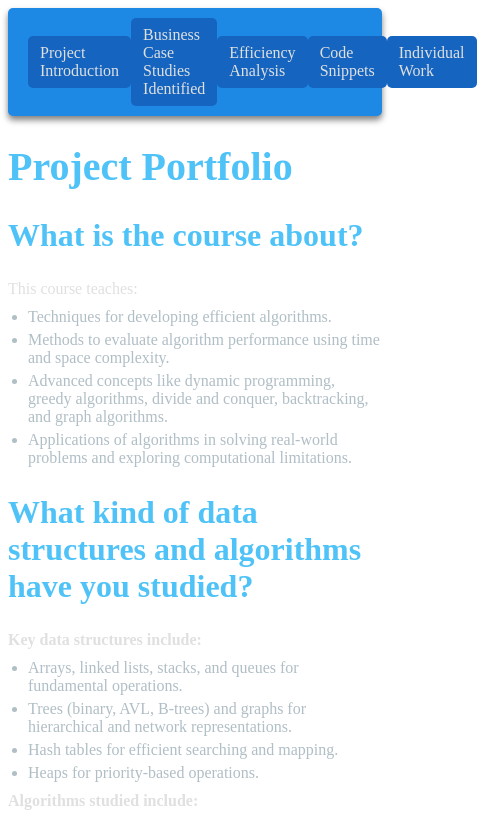
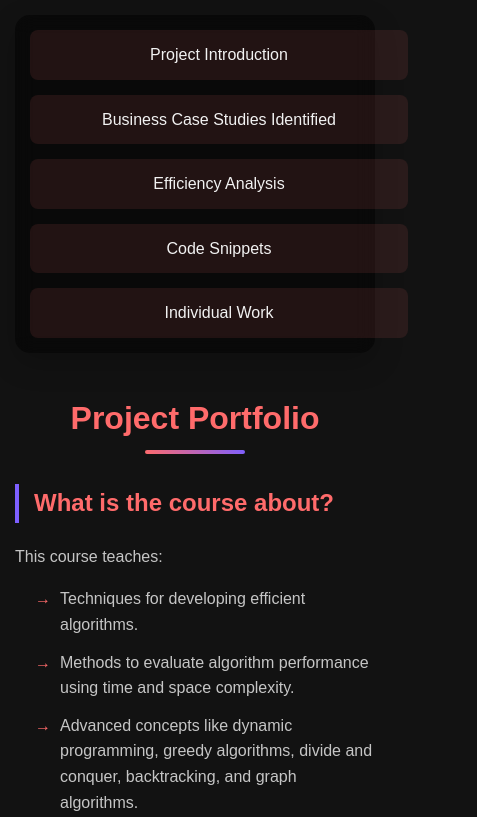
Before and after one commit to madhav-commits/project_portfolio.github.io, a plain HTML site: page index.html in a window 390 px wide. Shown: the top 817 px of the page, 477 px wide, since content can reach past the window. Drawn offline with Linux system fonts and the light colour scheme.

Commit message:
Update style.css

```diff
--- a/style.css
+++ b/style.css
@@ -1,111 +1,244 @@
-<!DOCTYPE html>
-<html lang="en">
-<head>
-    <meta charset="UTF-8">
-    <link rel="stylesheet" href="style.css">
-    <meta name="viewport" content="width=device-width, initial-scale=1.0">
-    <title>Design and Analysis of Algorithms</title>
-    <style>
-        body {
-            font-family: Arial, sans-serif;
-            line-height: 1.6;
-            margin: 0;
-            padding: 20px;
-            background-color: #121212; /* Dark gray background */
-            color: #E0E0E0; /* Off-white text */
-        }
-        h1, h2 {
-            color: #4FC3F7; /* Light blue accent */
-        }
-        h1 {
-            font-size: 2.5em;
-        }
-        h2 {
-            font-size: 2em;
-        }
-        ul {
-            margin: 10px 0;
-            padding-left: 20px;
-        }
-        ul li {
-            margin: 5px 0;
-            color: #B0BEC5; /* Muted grayish-blue */
-        }
-        nav {
-            background-color: #1E88E5; /* Medium blue */
-            color: #E0E0E0; /* Off-white */
-            padding: 10px 20px;
-            display: flex;
-            justify-content: space-around;
-            align-items: center;
-            border-radius: 5px;
-            box-shadow: 0 4px 6px rgba(0, 0, 0, 0.5);
-        }
-        nav a {
-            color: #E0E0E0; /* Off-white */
-            text-decoration: none;
-            padding: 8px 12px;
-            border-radius: 5px;
-            background: #1565C0; /* Darker blue */
-            transition: background-color 0.3s, color 0.3s;
-        }
-        nav a:hover {
-            background-color: #4FC3F7; /* Light blue */
-            color: #121212; /* Dark background for contrast */
-        }
-        p {
-            margin: 10px 0;
-            color: #E0E0E0; /* Off-white */
-        }
-    </style>
-</head>
-<body>
-    <nav>
-        <a href="index1.html">Project Introduction</a>
-        <a href="index2.html">Business Case Studies Identified</a>
-        <a href="index3.html">Efficiency Analysis</a>
-        <a href="index4.html">Code Snippets</a>
-        <a href="index5.html">Individual Work</a>
-    </nav>
+/* Base styles */
+:root {
+    --bg-dark: #121212;
+    --accent-primary: #ff6b6b;
+    --accent-secondary: #7d5fff;  /* Changed from yellow to purple */
+    --text-primary: #f2f2f2;
+    --text-secondary: rgba(242, 242, 242, 0.8);
+    --gradient-primary: linear-gradient(45deg, #ff6b6b, #7d5fff);  /* Updated gradient */
+    --card-bg: rgba(0, 0, 0, 0.5);
+}
 
-    <h1 id="introduction">Project Portfolio</h1>
+/* Rest of the base styles remain the same */
+body {
+    font-family: 'Poppins', sans-serif;
+    margin: 0;
+    padding: 20px;
+    background-color: var(--bg-dark);
+    color: var(--text-primary);
+    min-height: 100vh;
+    line-height: 1.6;
+}
 
-    <h2 id="course">What is the course about?</h2>
-    <p>This course teaches:</p>
-    <ul>
-        <li>Techniques for developing efficient algorithms.</li>
-        <li>Methods to evaluate algorithm performance using time and space complexity.</li>
-        <li>Advanced concepts like dynamic programming, greedy algorithms, divide and conquer, backtracking, and graph algorithms.</li>
-        <li>Applications of algorithms in solving real-world problems and exploring computational limitations.</li>
-    </ul>
+/* Navigation */
+nav {
+    background: var(--card-bg);
+    padding: 20px;
+    margin-bottom: 40px;
+    border-radius: 15px;
+    display: flex;
+    justify-content: space-around;
+    flex-wrap: wrap;
+    gap: 15px;
+    backdrop-filter: blur(10px);
+    box-shadow: 0 10px 30px rgba(0, 0, 0, 0.2);
+}
 
-    <h2 id="data-structures">What kind of data structures and algorithms have you studied?</h2>
-    <p><strong>Key data structures include:</strong></p>
-    <ul>
-        <li>Arrays, linked lists, stacks, and queues for fundamental operations.</li>
-        <li>Trees (binary, AVL, B-trees) and graphs for hierarchical and network representations.</li>
-        <li>Hash tables for efficient searching and mapping.</li>
-        <li>Heaps for priority-based operations.</li>
-    </ul>
-    <p><strong>Algorithms studied include:</strong></p>
-    <ul>
-        <li>Sorting algorithms like Quick Sort, Merge Sort, and Heap Sort.</li>
-        <li>Searching algorithms such as Binary Search.</li>
-        <li>Graph algorithms like Dijkstra’s, Kruskal’s, and Prim’s for shortest paths and minimum spanning trees.</li>
-        <li>Divide and Conquer for optimization problems.</li>
-        <li>Dynamic Programming for complex problem-solving.</li>
-    </ul>
+nav a {
+    color: var(--text-primary);
+    text-decoration: none;
+    padding: 12px 24px;
+    border-radius: 8px;
+    background: rgba(255, 107, 107, 0.1);
+    transition: all 0.3s ease;
+    position: relative;
+    overflow: hidden;
+}
 
-    <h2 id="applications">How do you connect the course with real-time applications?</h2>
-    <p>The principles learned in this course are directly applicable to real-world scenarios:</p>
-    <ul>
-        <li><strong>Pathfinding and Navigation:</strong> Graph algorithms are used in GPS systems for finding the shortest route.</li>
-        <li><strong>Data Compression:</strong> Algorithms like Huffman coding are vital for efficient data storage and transmission.</li>
-        <li><strong>E-commerce:</strong> Sorting and searching algorithms optimize product listings and user queries.</li>
-        <li><strong>Scheduling and Resource Allocation:</strong> Dynamic programming helps in airline ticket pricing and project management.</li>
-        <li><strong>Cryptography and Security:</strong> Algorithms play a crucial role in secure data transmission.</li>
-    </ul>
+nav a:hover {
+    background: var(--gradient-primary);
+    transform: translateY(-2px);
+    box-shadow: 0 5px 15px rgba(125, 95, 255, 0.2);  /* Updated shadow color */
+}
 
-    <p>This course bridges the gap between theoretical computer science and practical problem-solving, making it invaluable for modern technology applications.</p>
-</body>
-</html>
+/* Main heading */
+h1 {
+    font-size: 2.5rem;
+    font-weight: 600;
+    color: var(--accent-primary);
+    text-align: center;
+    margin-bottom: 40px;
+    transition: color 0.3s ease;
+    position: relative;
+}
+
+h1:hover {
+    color: var(--accent-secondary);
+}
+
+h1::after {
+    content: '';
+    position: absolute;
+    bottom: -10px;
+    left: 50%;
+    transform: translateX(-50%);
+    width: 100px;
+    height: 4px;
+    background: var(--gradient-primary);
+    border-radius: 2px;
+    transition: width 0.3s ease;
+}
+
+h1:hover::after {
+    width: 150px;
+}
+
+/* Section headings */
+h2 {
+    font-size: 1.8rem;
+    color: var(--accent-primary);
+    margin-bottom: 20px;
+    transition: color 0.3s ease;
+    padding-left: 15px;
+    border-left: 4px solid var(--accent-secondary);
+}
+
+h2:hover {
+    color: var(--accent-secondary);
+}
+
+/* Content sections */
+.content-section {
+    background: var(--card-bg);
+    border-radius: 15px;
+    padding: 30px;
+    margin: 25px 0;
+    position: relative;
+    overflow: hidden;
+    transition: transform 0.3s ease, box-shadow 0.3s ease;
+}
+
+.content-section:hover {
+    transform: translateY(-5px);
+    box-shadow: 0 15px 30px rgba(125, 95, 255, 0.15);  /* Updated shadow color */
+}
+
+.content-section::before {
+    content: '';
+    position: absolute;
+    top: 0;
+    left: 0;
+    right: 0;
+    height: 4px;
+    background: var(--gradient-primary);
+    opacity: 0;
+    transition: opacity 0.3s ease;
+}
+
+.content-section:hover::before {
+    opacity: 1;
+}
+
+/* Lists */
+ul {
+    list-style: none;
+    padding-left: 20px;
+    margin: 15px 0;
+}
+
+ul li {
+    margin: 12px 0;
+    color: var(--text-secondary);
+    position: relative;
+    padding-left: 25px;
+    transition: all 0.3s ease;
+}
+
+ul li::before {
+    content: '→';
+    position: absolute;
+    left: 0;
+    color: var(--accent-primary);
+    transition: transform 0.3s ease, color 0.3s ease;
+}
+
+ul li:hover {
+    color: var(--text-primary);
+    transform: translateX(5px);
+}
+
+ul li:hover::before {
+    color: var(--accent-secondary);
+    transform: translateX(3px);
+}
+
+/* Paragraphs */
+p {
+    color: var(--text-secondary);
+    line-height: 1.8;
+    margin: 15px 0;
+    transition: color 0.3s ease;
+}
+
+p:hover {
+    color: var(--text-primary);
+}
+
+/* Strong elements */
+strong {
+    color: var(--accent-primary);
+    font-weight: 600;
+    transition: color 0.3s ease;
+}
+
+strong:hover {
+    color: var(--accent-secondary);
+}
+
+/* Selection styling */
+::selection {
+    background: var(--accent-primary);
+    color: #fff;
+}
+
+/* Responsive design */
+@media (max-width: 768px) {
+    body {
+        padding: 15px;
+    }
+
+    nav {
+        flex-direction: column;
+        padding: 15px;
+    }
+
+    nav a {
+        width: 100%;
+        text-align: center;
+    }
+
+    h1 {
+        font-size: 2rem;
+    }
+
+    h2 {
+        font-size: 1.5rem;
+    }
+
+    .content-section {
+        padding: 20px;
+    }
+}
+
+/* Smooth scrolling */
+html {
+    scroll-behavior: smooth;
+}
+
+/* Custom scrollbar */
+::-webkit-scrollbar {
+    width: 10px;
+}
+
+::-webkit-scrollbar-track {
+    background: var(--bg-dark);
+}
+
+::-webkit-scrollbar-thumb {
+    background: var(--gradient-primary);
+    border-radius: 5px;
+}
+
+::-webkit-scrollbar-thumb:hover {
+    background: var(--accent-secondary);
+}
```
